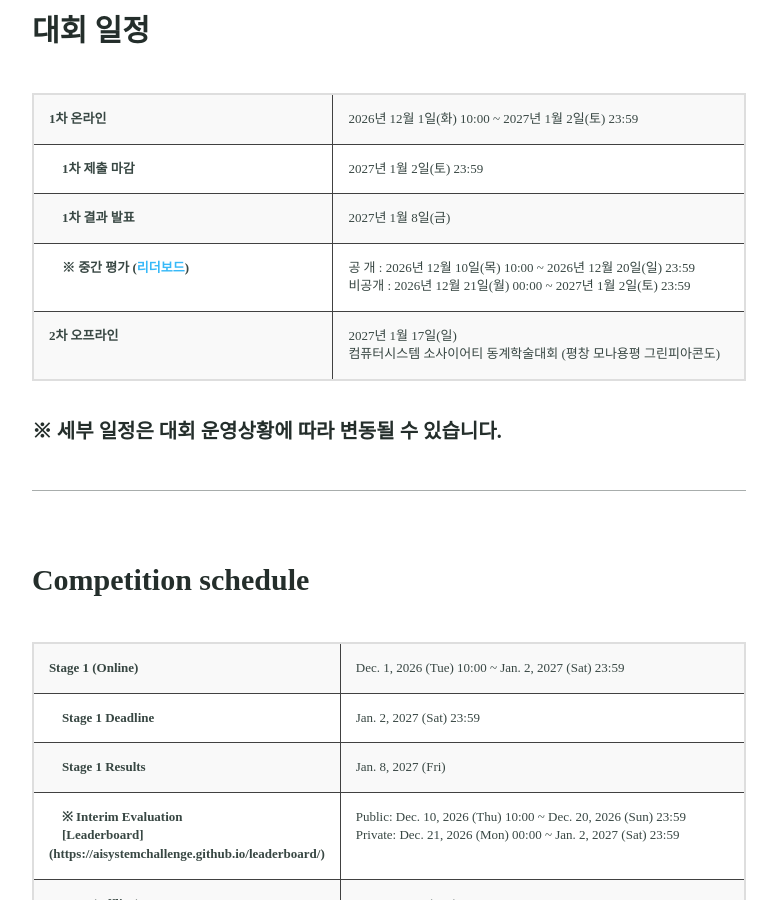
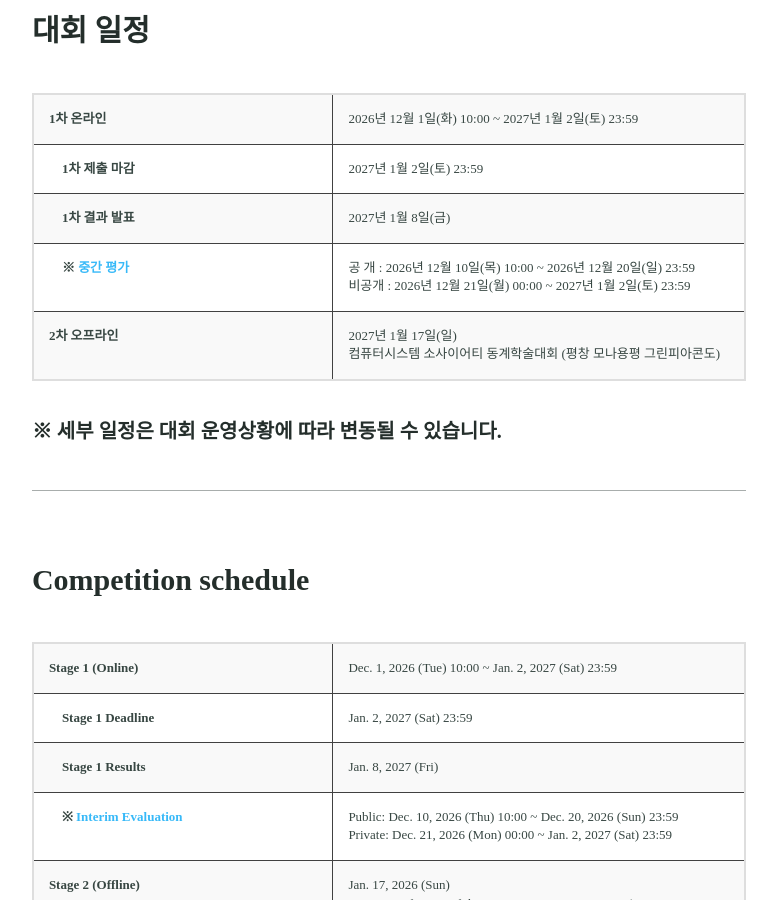
Before and after one commit to AISystemChallenge/AISystemChallenge.github.io, a Jekyll site: the page built from timeline.md, in a window 1280 px wide and 900 px high, scrolled down 426 px. Shown: the whole window, without its empty margins (251-1028 px from the left). Built offline with Jekyll 4.4.1, drawn with Linux system fonts in a browser that asks for light colours; some web fonts are replaced; our own code applies the rules of GitHub Pages for plain Markdown files.

Commit message:
Update timeline.md

```diff
--- a/timeline.md
+++ b/timeline.md
@@ -21,7 +21,7 @@ excerpt:
         <td colspan="1"> 2027년 1월 8일(금) </td>
     </tr>
     <tr>
-        <td colspan="1"> &emsp;※ 중간 평가 (<a href="https://aisystemchallenge.github.io/leaderboard/">리더보드</a>) </td>
+        <td colspan="1"> &emsp;※ <a href="https://aisystemchallenge.github.io/leaderboard/">중간 평가</a> </td>
         <td colspan="1"> 공  개 : 2026년 12월 10일(목) 10:00 ~ 2026년 12월 20일(일) 23:59 <br>
  						 비공개 : 2026년 12월 21일(월) 00:00 ~ 2027년 1월 2일(토) 23:59 </td>
     </tr>
@@ -53,8 +53,7 @@ excerpt:
         <td colspan="1"> Jan. 8, 2027 (Fri) </td>
     </tr>
     <tr>
-        <td colspan="1"> &emsp;※ Interim Evaluation <br>
-						 &emsp;[Leaderboard](https://aisystemchallenge.github.io/leaderboard/) </td>
+        <td colspan="1"> &emsp;※ <a href="https://aisystemchallenge.github.io/leaderboard/">Interim Evaluation</a> </td>
         <td colspan="1"> Public: Dec. 10, 2026 (Thu) 10:00 ~ Dec. 20, 2026 (Sun) 23:59 <br>
                          Private: Dec. 21, 2026 (Mon) 00:00 ~ Jan. 2, 2027 (Sat) 23:59 </td>
     </tr>
```
